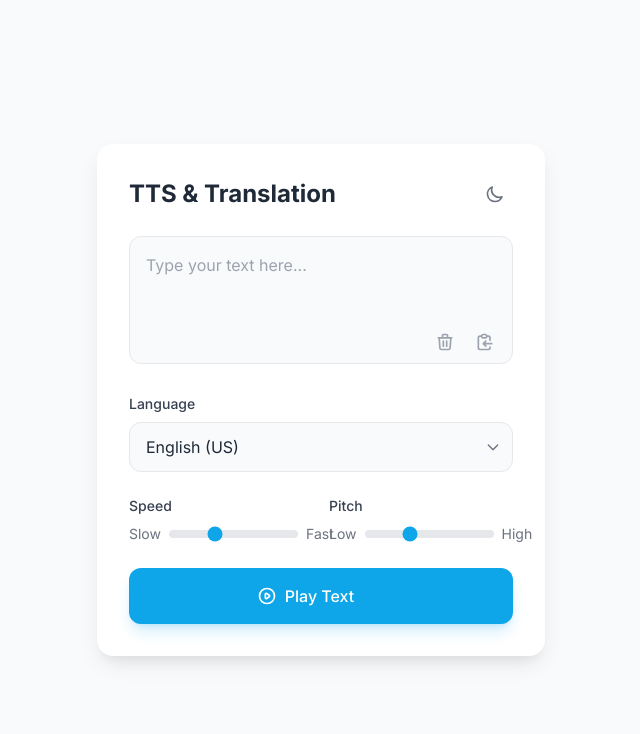
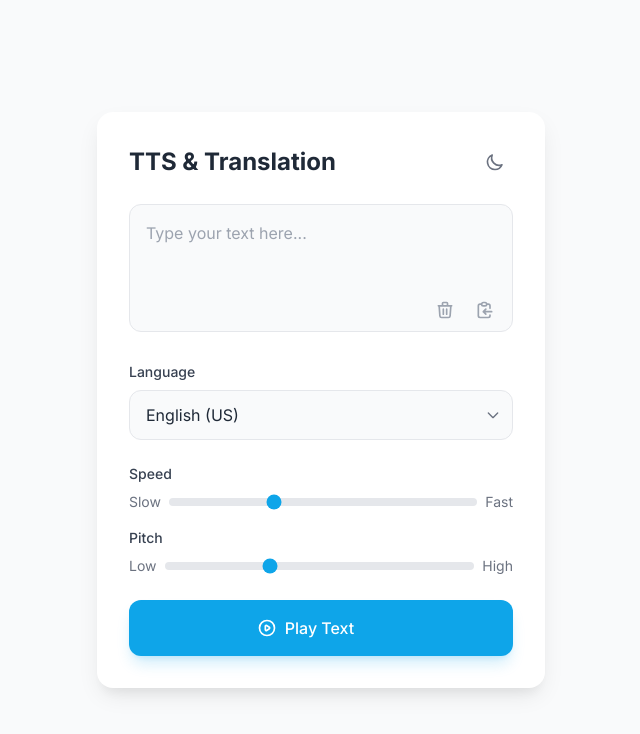
Before and after one commit to jawad-elhajjami/tts-translation-app, a website: page public/index.html in a window 1280 px wide. Shown: the whole page, without its empty margins (319-959 px from the left). Drawn offline with nearby package versions, Linux system fonts and the light colour scheme.

Commit message:
show speed and pith inputs each in different row

```diff
--- a/api/speech.js
+++ b/api/speech.js
@@ -58,7 +58,7 @@ export default async function handler(req, res) {
 
     // Set headers for audio file
     res.setHeader('Content-Type', 'audio/mpeg');
-    res.setHeader('Content-Disposition', `attachment; filename="speech-${lang}-${Date.now()}.mp3"`);
+        res.setHeader('Content-Disposition', `attachment; filename="speech-${lang}-${Date.now()}.mp3"`);
 
     // Send audio data
     return res.send(pollyResult.AudioStream);
--- a/public/index.html
+++ b/public/index.html
@@ -111,7 +111,7 @@
         </div>
 
         <!-- Speed and Pitch controls -->
-        <div class="grid grid-cols-2 gap-4 mt-6">
+        <div class="grid grid-cols-1 gap-4 mt-6">
             <div>
                 <label class="block text-sm font-medium text-gray-700 dark:text-gray-300 mb-2">
                     Speed
```
